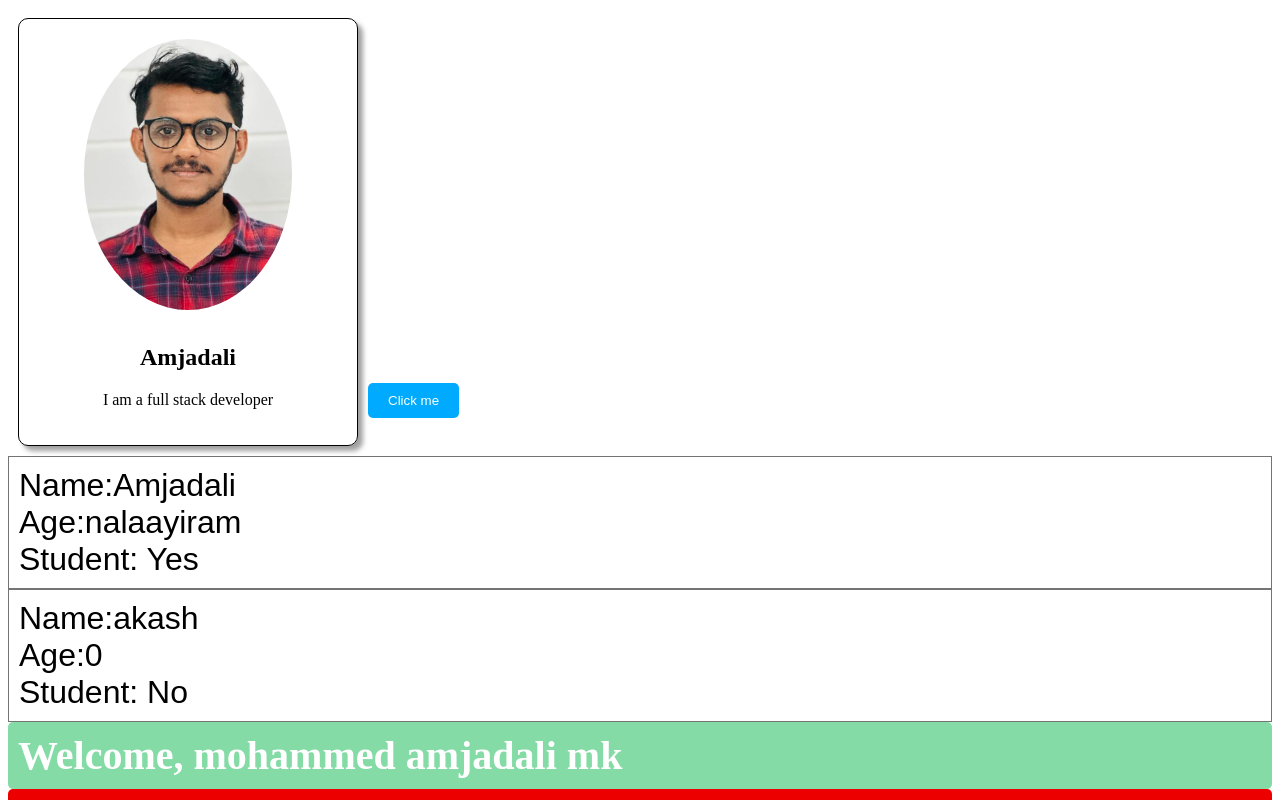
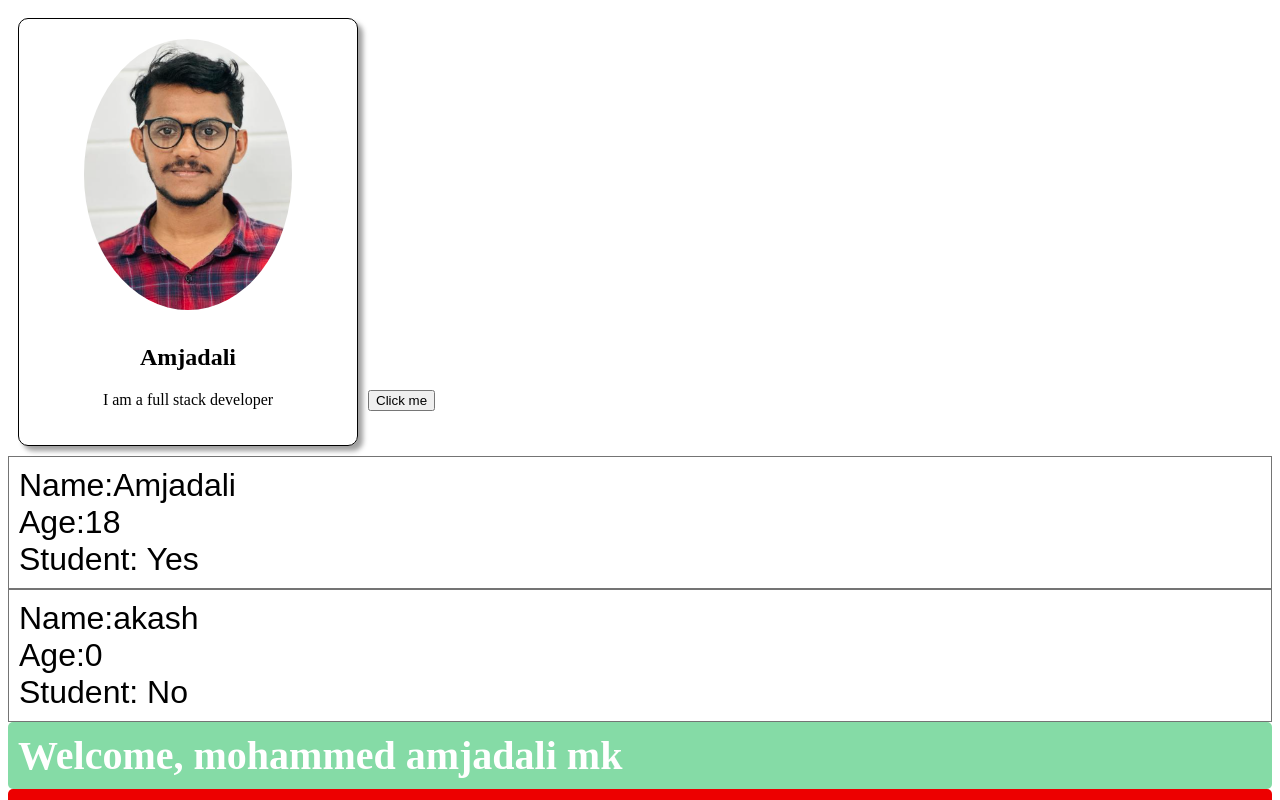
Before and after one commit to amjad78678/BroCode-React, a React (Vite) app in the folder my_react_app/: page / in a window 1280 px wide. Shown: the top 800 px of the page. Built offline with nearby package versions, Linux system fonts and the light colour scheme.

Commit message:
normal handle click function

```diff
--- a/my_react_app/src/App.jsx
+++ b/my_react_app/src/App.jsx
@@ -26,9 +26,9 @@ function App() {
     return (
       <>
 
-        <Card />
+         <Card />
          <Button/>
-         <Student name="Amjadali" age='nalaayiram' isStudent={true}  />
+         <Student name="Amjadali" age={18} isStudent={true}  />
          <Student name='akash'/>
 
          <UserGreeting isLoggedIn={true} username='mohammed amjadali mk'/>
@@ -37,7 +37,6 @@ function App() {
 
 
        {fruits.length>0? <List items={fruits} category='fruits'/>:null}
-
        {vegetables.length>0 ?<List items={vegetables} category='vegetables'/>:null}
       </>
     );
--- a/my_react_app/src/Button.jsx
+++ b/my_react_app/src/Button.jsx
@@ -1,7 +1,20 @@
 function Button(){
 
+   let count=0
+   const handleClick=(name)=> {
+
+      count++
+      if(count<=3){
+         console.log(`Hey ${name} you clicked me ${count} times`)
+      }else{
+
+         console.log(`Hey ${name} why you clicking stop click rascal`)
+      }
+   }
+
+
    return(
-<button className="btn">Click me</button>
+   <button onClick={()=>handleClick('amjadali ')} className="button">Click me</button>
 
    )
 
--- a/my_react_app/src/List.jsx
+++ b/my_react_app/src/List.jsx
@@ -26,7 +26,7 @@ List.defaultProps={
     category:'Category',
 }
 List.propTypes={
-    items:PropTypes.array,
+    items:PropTypes.arrayOf(PropTypes.shape({id: PropTypes.number, name: PropTypes.string, calories: PropTypes.number})),
     category:PropTypes.string,
 }
 
--- a/my_react_app/src/index.css
+++ b/my_react_app/src/index.css
@@ -34,15 +34,7 @@
 }
 
 
-.btn{
 
-  background-color: hsl(200, 100%, 50%);
-  color: white;
-  padding: 10px 20px;
-  border-radius: 5px;
-  border: none;
-  cursor: pointer;
-}
 
 .student{
   font-family: Arial, Helvetica, sans-serif;
```
